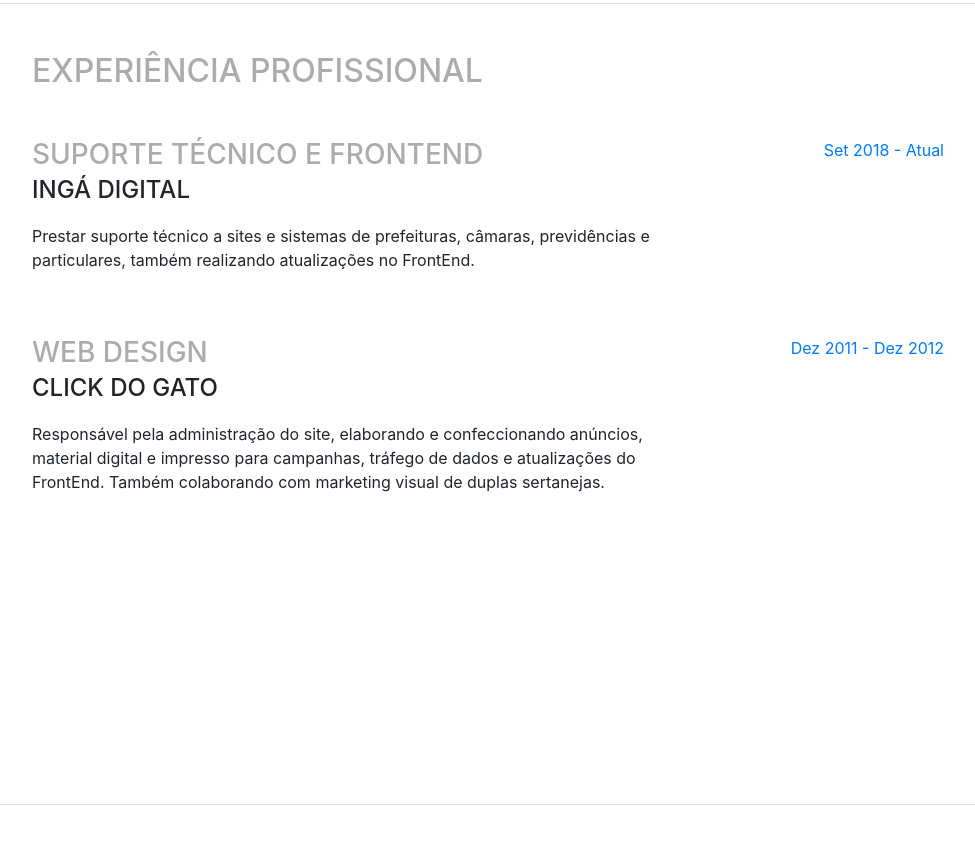
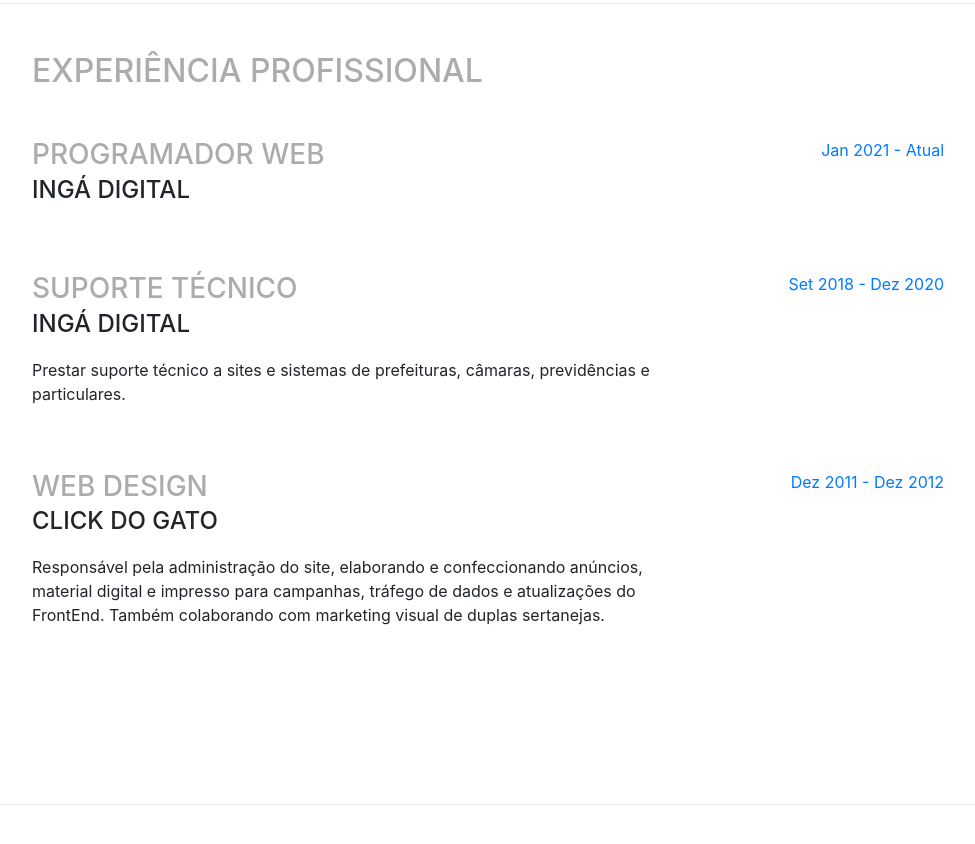
Before and after one commit to carlospessin/carlospessin.github.io, a website with bundled scripts: page index.html in a window 1280 px wide. Shown: the part 1598-2442 px from the top of the page, without its empty margins (288-1263 px from the left). Built offline with nearby package versions, Linux system fonts and the light colour scheme; a web font is replaced by a local one.

Commit message:
Update index.html

```diff
--- a/index.html
+++ b/index.html
@@ -123,16 +123,26 @@
       <div class="w-100">
         <h2 class="mb-5">Experiência Profissional</h2>
 
+         <div class="resume-item d-flex flex-column flex-md-row justify-content-between mb-5">
+          <div class="resume-content">
+            <h3 class="mb-0">Programador Web</h3>
+            <div class="subheading mb-3">Ingá Digital</div>
+          </div>
+          <div class="resume-date text-md-right">
+            <span class="text-primary">Jan 2021 - Atual</span>
+          </div>
+        </div>
+
         <div class="resume-item d-flex flex-column flex-md-row justify-content-between mb-5">
           <div class="resume-content">
-            <h3 class="mb-0">Suporte Técnico e FrontEnd</h3>
+            <h3 class="mb-0">Suporte Técnico</h3>
             <div class="subheading mb-3">Ingá Digital</div>
             <p>
-              Prestar suporte técnico a sites e sistemas de prefeituras, câmaras, previdências e particulares, também realizando atualizações no FrontEnd.
+              Prestar suporte técnico a sites e sistemas de prefeituras, câmaras, previdências e particulares.
             </p>
           </div>
           <div class="resume-date text-md-right">
-            <span class="text-primary">Set 2018 - Atual</span>
+            <span class="text-primary">Set 2018 - Dez 2020</span>
           </div>
         </div>
 
```
